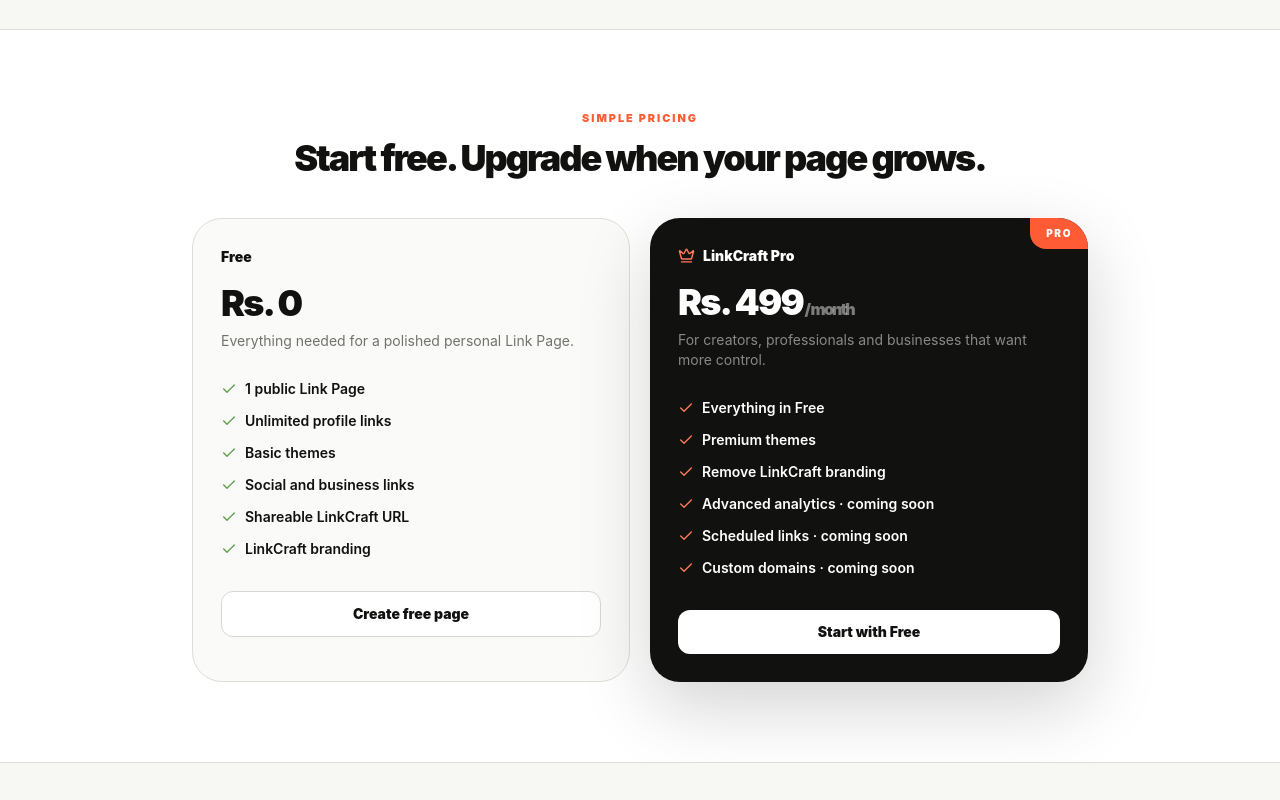
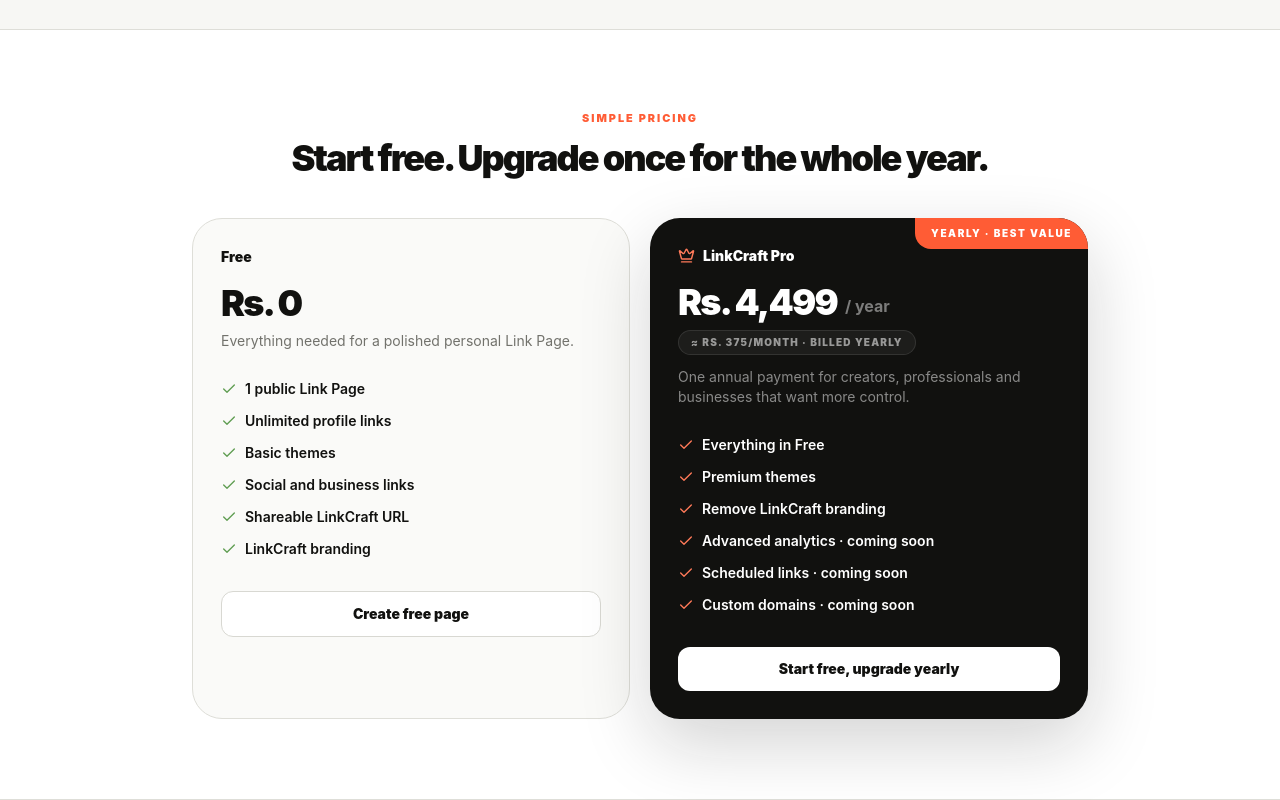
Before and after one commit to merajNizBaloch/LinkCraft, a Next.js app: page /link-page in a window 1280 px wide. Shown: the part 1146-1946 px from the top of the page. Before the commit the page ends 1909 px from the top, so only its background shows below. Built offline with nearby package versions, Linux system fonts and the light colour scheme.

Commit message:
Switch LinkCraft Pro to yearly pricing
Price LinkCraft Pro at Rs. 4,499/year with yearly-only billing presentation.

```diff
--- a/app/link-page/page.tsx
+++ b/app/link-page/page.tsx
@@ -131,7 +131,7 @@
         <div className="mx-auto max-w-6xl px-5 py-16 md:px-8 md:py-20">
           <div className="text-center">
             <div className="section-kicker">Simple pricing</div>
-            <h2 className="mt-3 text-4xl font-black tracking-[-0.055em]">Start free. Upgrade when your page grows.</h2>
+            <h2 className="mt-3 text-4xl font-black tracking-[-0.055em]">Start free. Upgrade once for the whole year.</h2>
           </div>
           <div className="mx-auto mt-10 grid max-w-4xl gap-5 md:grid-cols-2">
             <div className="rounded-[30px] border border-[#deded8] bg-[#fafaf8] p-7">
@@ -145,14 +145,20 @@
             </div>
 
             <div className="relative overflow-hidden rounded-[30px] bg-[#11110f] p-7 text-white shadow-[0_25px_70px_rgba(17,17,15,.18)]">
-              <div className="absolute right-0 top-0 rounded-bl-2xl bg-[#ff5c35] px-4 py-2 text-[10px] font-black uppercase tracking-[0.16em]">Pro</div>
+              <div className="absolute right-0 top-0 rounded-bl-2xl bg-[#ff5c35] px-4 py-2 text-[10px] font-black uppercase tracking-[0.16em]">Yearly · Best value</div>
               <div className="flex items-center gap-2 text-sm font-black"><Crown size={17} className="text-[#ff7a59]" /> LinkCraft Pro</div>
-              <div className="mt-4 text-4xl font-black tracking-[-0.05em]">Rs. 499<span className="text-base text-white/45"> / month</span></div>
-              <p className="mt-2 text-sm text-white/50">For creators, professionals and businesses that want more control.</p>
+              <div className="mt-4 flex flex-wrap items-end gap-x-2 gap-y-1">
+                <div className="text-4xl font-black tracking-[-0.05em]">Rs. 4,499</div>
+                <div className="pb-1 text-base font-bold text-white/45">/ year</div>
+              </div>
+              <div className="mt-2 inline-flex rounded-full border border-white/10 bg-white/5 px-3 py-1 text-[10px] font-black uppercase tracking-[0.12em] text-white/55">
+                ≈ Rs. 375/month · billed yearly
+              </div>
+              <p className="mt-3 text-sm text-white/50">One annual payment for creators, professionals and businesses that want more control.</p>
               <div className="mt-7 grid gap-3">
                 {proFeatures.map((feature) => <div key={feature} className="flex items-center gap-2 text-sm font-semibold"><Check size={16} className="text-[#ff7a59]" />{feature}</div>)}
               </div>
-              <Link href="/link-page/dashboard" className="mt-8 flex items-center justify-center rounded-xl bg-white px-4 py-3 text-sm font-black text-[#11110f]">Start with Free</Link>
+              <Link href="/link-page/dashboard" className="mt-8 flex items-center justify-center rounded-xl bg-white px-4 py-3 text-sm font-black text-[#11110f]">Start free, upgrade yearly</Link>
             </div>
           </div>
         </div>
```
